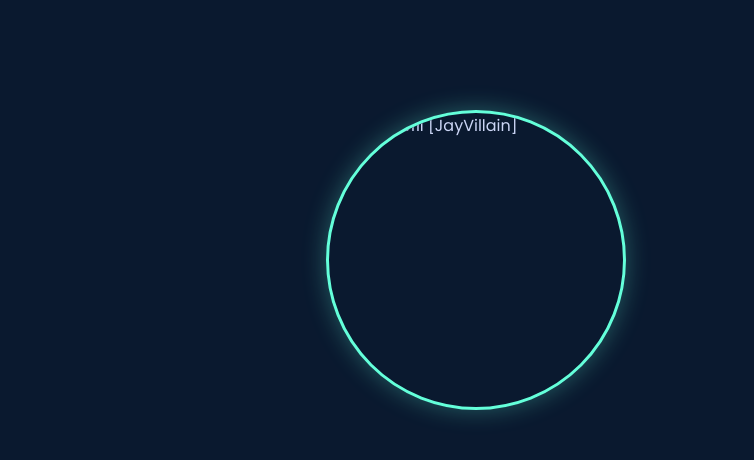
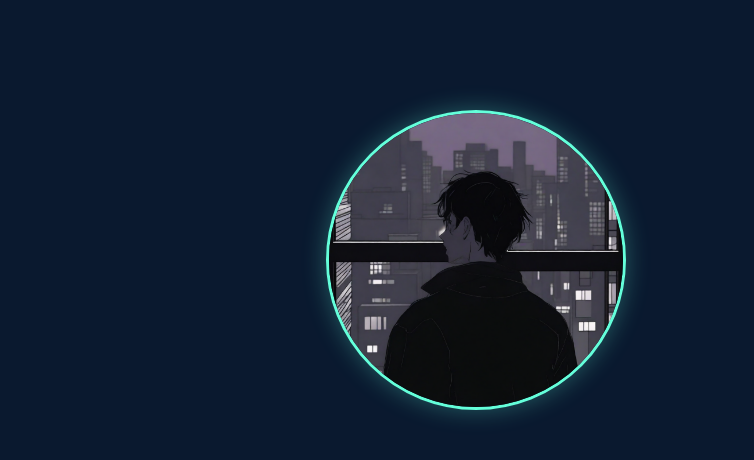
Before and after one commit to JayVillain/Dorking-Fofa, a plain HTML site: page index.html in a window 1280 px wide. Shown: the part 172-632 px from the top of the page, 526-1280 px from the left. Drawn offline with Linux system fonts and the light colour scheme.

Commit message:
Aug 15, 2025, 11:57 PM

```diff
--- a/index.html
+++ b/index.html
@@ -41,7 +41,7 @@
             </div>
 
             <div class="hero-image animate-on-load">
-                <img src="path/to/your-photo.jpg" alt="Foto profil [JayVillain]">
+                <img src="foto.png" alt="Foto profil [JayVillain]">
             </div>
         </section>
 
```
